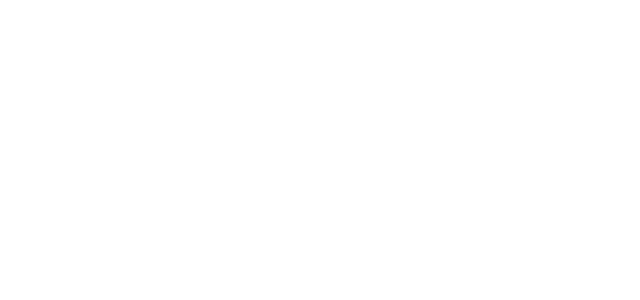
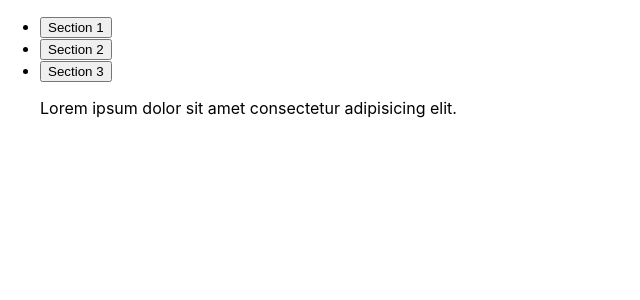
Before and after one commit to Az1rish/react-playground, a React (Create React App) app: page / in a window 1280 px wide. Shown: the top 300 px of the page, without its empty margins (0-640 px from the left). Built offline with nearby package versions, Linux system fonts and the light colour scheme.

Commit message:
create v1 of Accordion component, not working properly

```diff
--- a/src/state-drills/Accordion.js
+++ b/src/state-drills/Accordion.js
@@ -1,12 +1,46 @@
 import React, { Component } from 'react';
 
 export default class Accordion extends Component {
+    static defaultProps = {
+        sections: [],
+    };
+
+    state = {
+        currentSection: 0,
+    }
+
+    handleButtonClick(index) {
+        this.setState = {
+            currentSection: index,
+        }
+    }
+
+    renderSection() {
+        const currentSection = this.props.sections[this.state.currentSection]
+        return (
+            <p className="content">
+                {currentSection.content}
+            </p>
+        )
+    }
+
+    renderButtons() {
+        return this.props.sections.map((section, index) => (
+            <li>
+                <button key={index} onClick={() => this.handleButtonClick(index)}>
+                    {section.title}
+                </button>
+
+            </li>
+        ))
+    }
 
     render() {
 
         return (
             <ul>
-
+                {this.renderButtons()}
+                {!!this.props.sections.length &&this.renderSection()}
             </ul>
         )
     }
```
